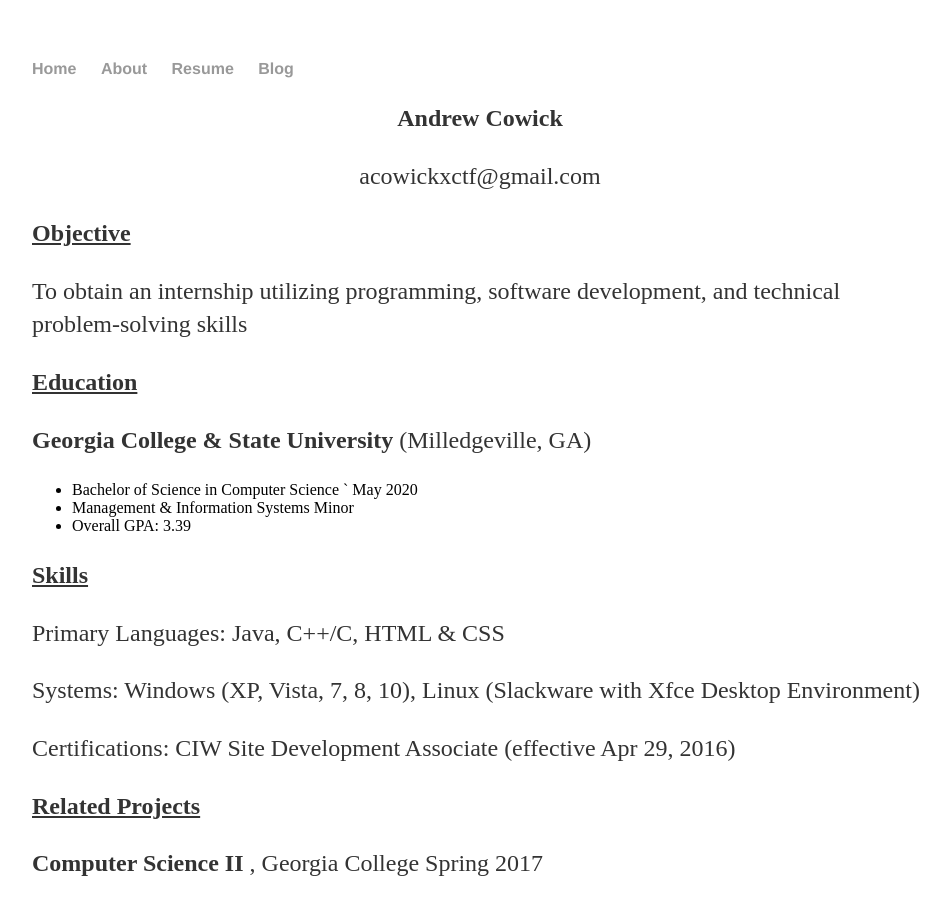
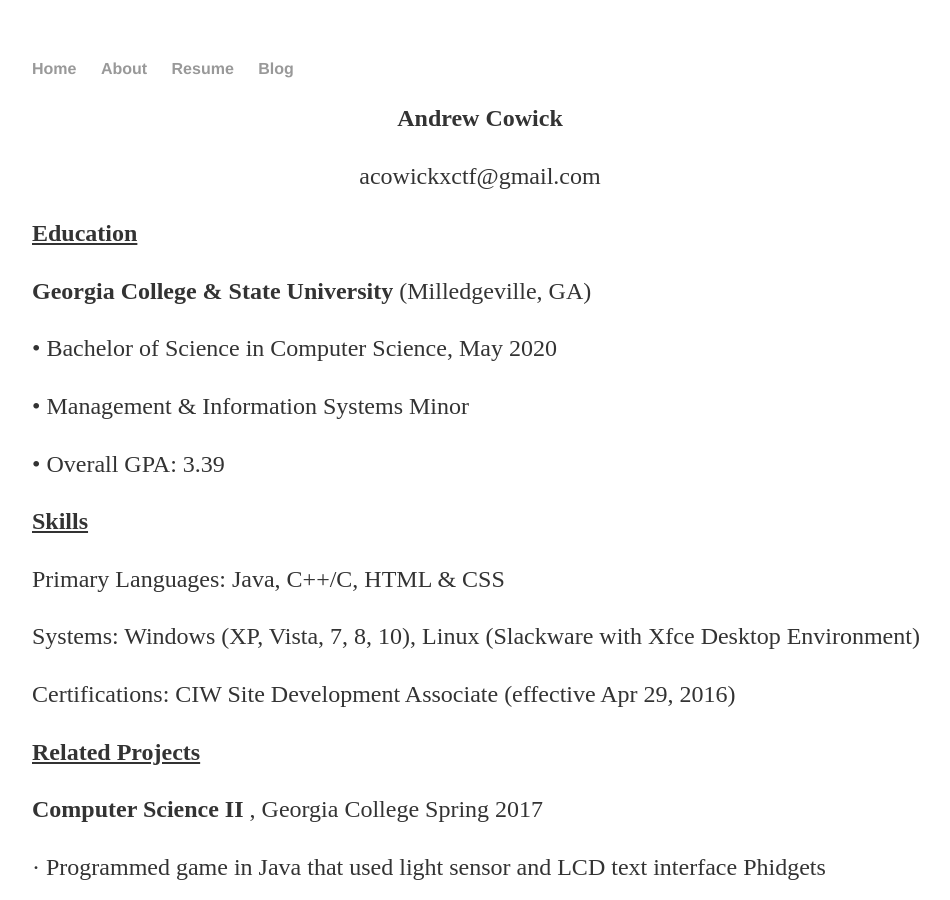
Before and after one commit to acow19/acow19.github.io, a Jekyll site: the page built from resume/index.html, in a window 1280 px wide and 900 px high. Shown: the whole window, without its empty margins (160-1110 px from the left). Built offline with Jekyll 4.4.1, drawn with Linux system fonts in a browser that asks for light colours.

Commit message:
Update index.html

```diff
--- a/resume/index.html
+++ b/resume/index.html
@@ -17,32 +17,26 @@
     <p>
         <strong><u> </u></strong>
     </p>
-    <p>
-        <strong><u>Objective</u></strong>
-    </p>
-    <p>
-        To obtain an internship utilizing programming, software development,
-        and technical problem-solving skills
-    </p>
+
     <p>
         <strong><u>Education</u></strong>
     </p>
     <p>
-        <strong>Georgia College &amp; State University </strong>
+        <strong>Georgia College &amp; State University</strong>
         (Milledgeville, GA)
     </p>
 </div>
-<ul>
-    <li>
-        Bachelor of Science in Computer Science ` May 2020
-    </li>
-    <li>
-        Management &amp; Information Systems Minor
-    </li>
-    <li>
-        Overall GPA: 3.39
-    </li>
-</ul>
+
+    <p>
+        •	Bachelor of Science in Computer Science, May 2020
+    </p>
+    <p>
+        •	Management &amp; Information Systems Minor
+    </p>
+    <p>
+        •	Overall GPA: 3.39
+    </p>
+
 <p>
     <strong><u> </u></strong>
 </p>
```
